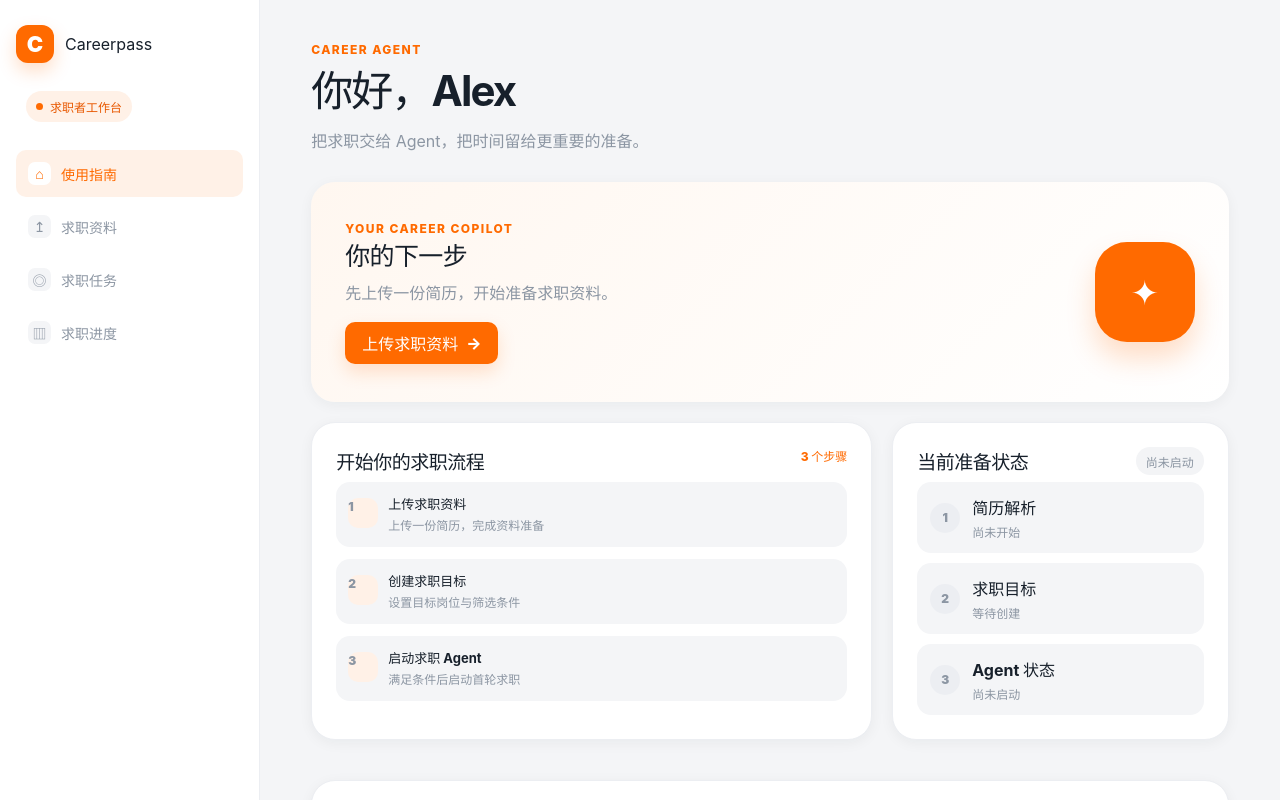
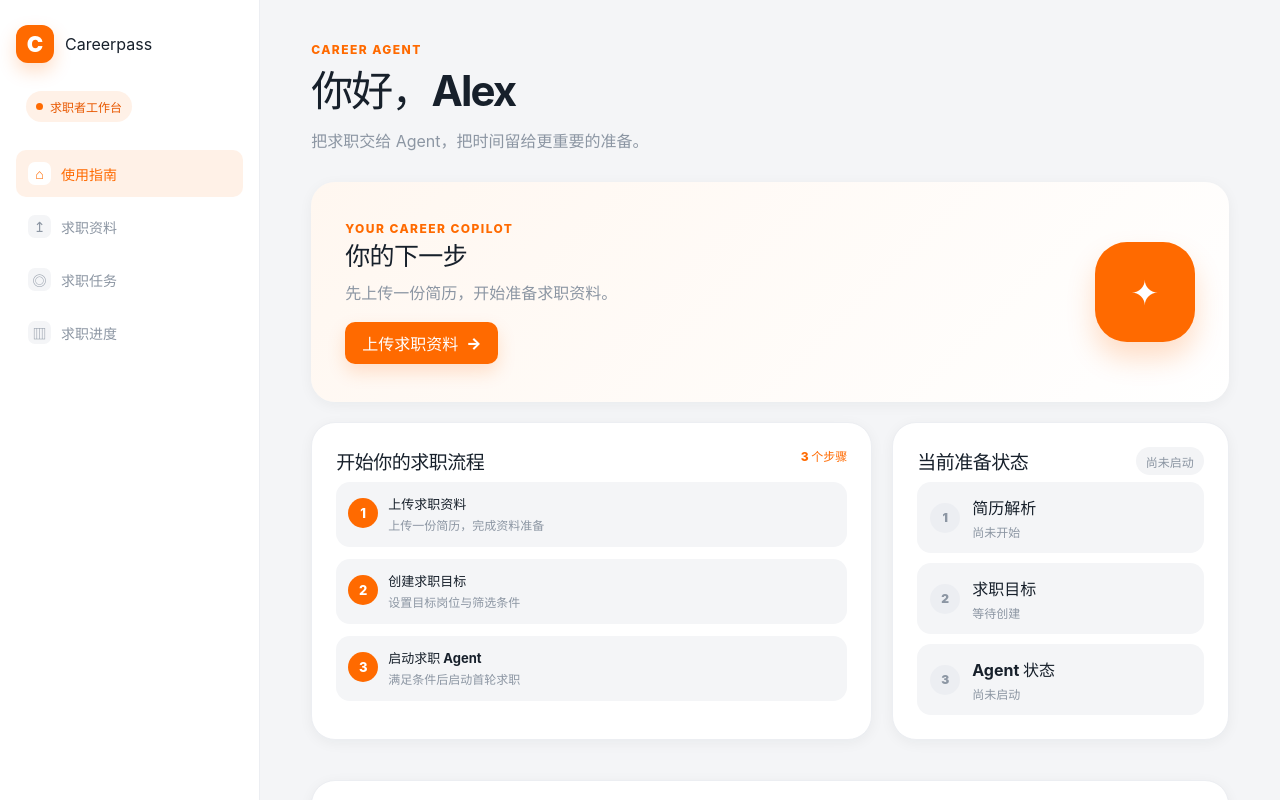
Before and after one commit to mingyuexinc/Careerpass, a React (Vite) app in the folder careerpass-frontend/: page /login in a window 1280 px wide. Both pictures are taken after typing "Sample", "Sample123" into the empty fields and a click on the button "登录". Shown: the top 800 px of the page. Built offline with nearby package versions, Linux system fonts and the light colour scheme.

Commit message:
fix(frontend): align guide step markers

```diff
--- a/careerpass-frontend/src/styles/globals.css
+++ b/careerpass-frontend/src/styles/globals.css
@@ -496,20 +496,19 @@ select:focus {
   border-radius: 14px;
   background: var(--color-bg);
 }
-.guide-step-marker {
+.guide-step .guide-step-marker {
   display: grid;
   width: 30px;
   height: 30px;
   flex: 0 0 auto;
   place-items: center;
-  border-radius: 10px;
-  background: var(--color-brand-soft);
-  color: var(--color-brand);
-  font-weight: 900;
-}
-.guide-step.is-done .guide-step-marker {
-  background: var(--color-success-soft);
-  color: var(--color-success);
+  border-radius: 50%;
+  background: var(--color-brand);
+  color: #fff;
+  font-size: 13px;
+  font-weight: 800;
+  line-height: 1;
+  text-align: center;
 }
 .guide-step strong {
   display: block;
```
